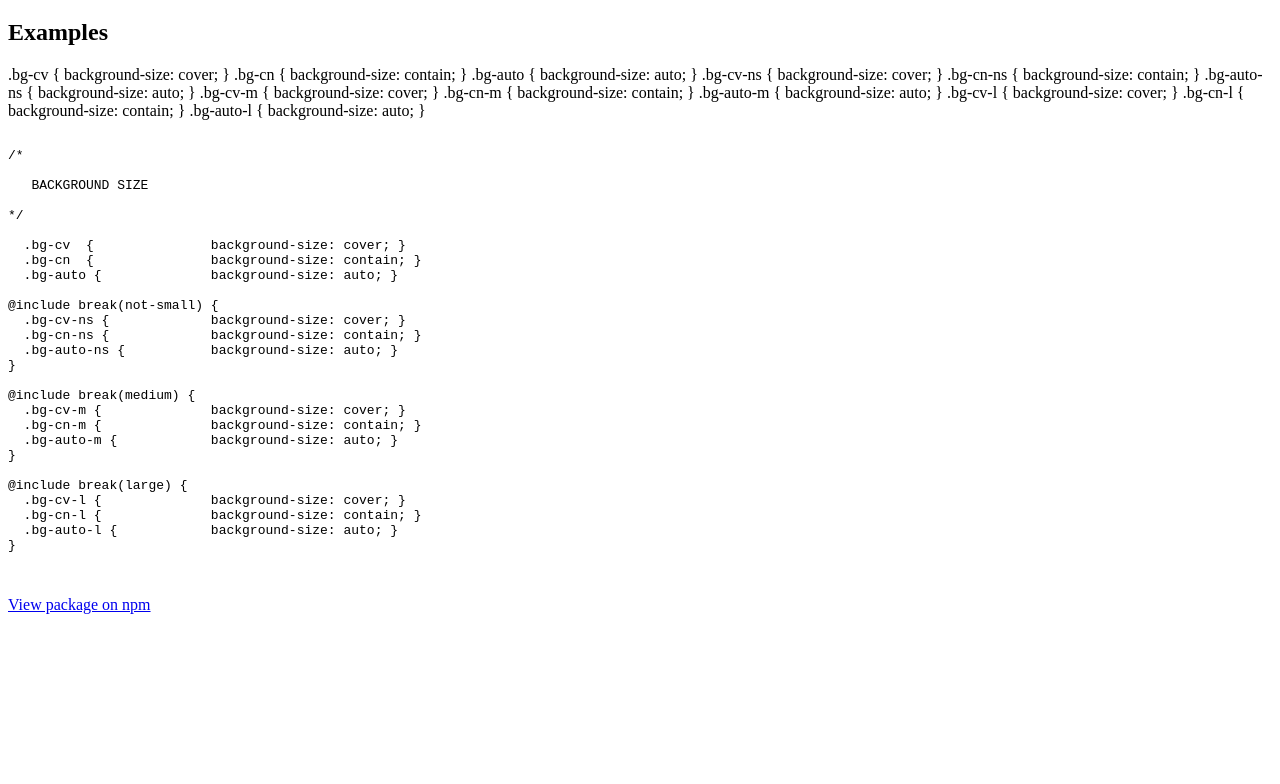
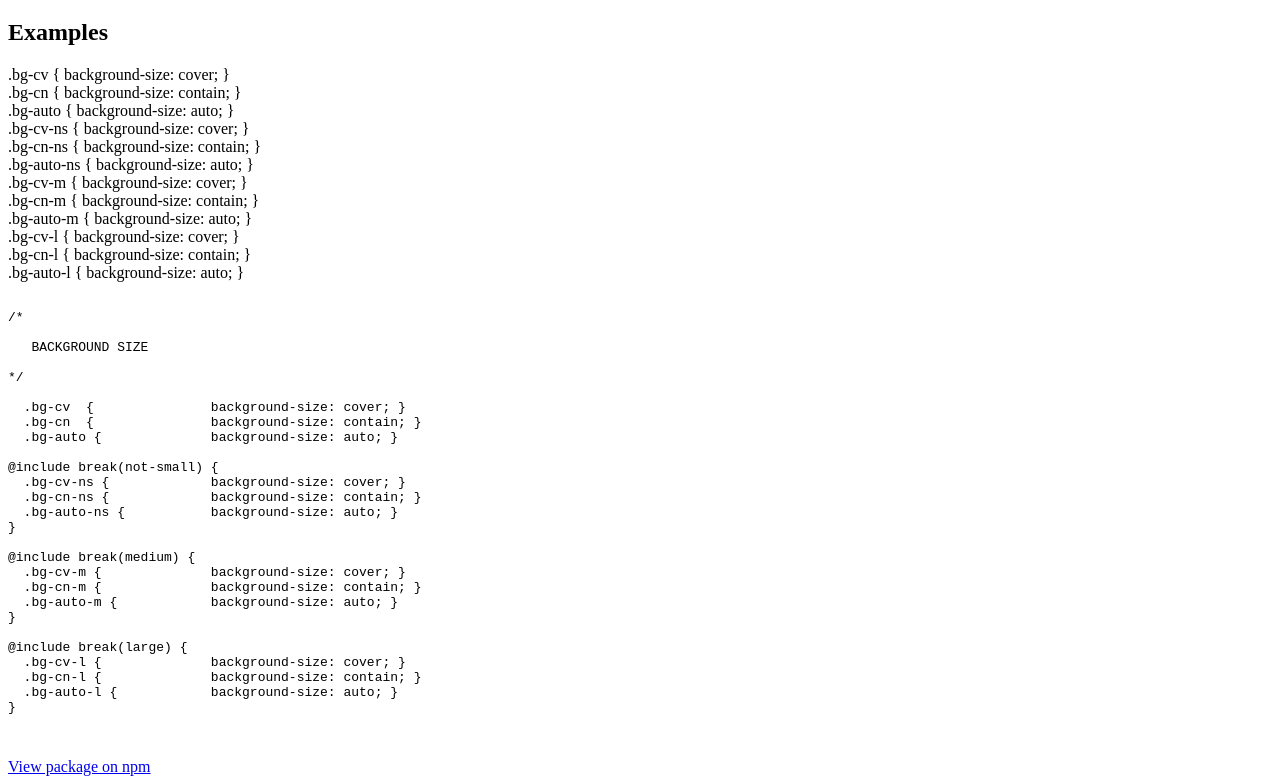
Before and after one commit to tachyons-css/tachyons-background-size, a website: page index.html in a window 1280 px wide. Shown: the part 61-845 px from the top of the page. Before the commit the page ends 800 px from the top, so only its background shows below. Drawn offline with Linux system fonts and the light colour scheme.

Commit message:
Breaking out lines of classes and attaching them to elements

```diff
--- a/index.html
+++ b/index.html
@@ -14,18 +14,18 @@
     <h1>tachyons background size</h1>
     <h2>Examples</h2>
 
-  .bg-cv  {               background-size: cover; }
-  .bg-cn  {               background-size: contain; }
-  .bg-auto {              background-size: auto; }
-  .bg-cv-ns {             background-size: cover; }
-  .bg-cn-ns {             background-size: contain; }
-  .bg-auto-ns {           background-size: auto; }
-  .bg-cv-m {              background-size: cover; }
-  .bg-cn-m {              background-size: contain; }
-  .bg-auto-m {            background-size: auto; }
-  .bg-cv-l {              background-size: cover; }
-  .bg-cn-l {              background-size: contain; }
-  .bg-auto-l {            background-size: auto; }
+    <div class="bg-cv">.bg-cv  {               background-size: cover; }</div>
+    <div class="bg-cn">.bg-cn  {               background-size: contain; }</div>
+    <div class="bg-auto">.bg-auto {              background-size: auto; }</div>
+    <div class="bg-cv-ns">.bg-cv-ns {             background-size: cover; }</div>
+    <div class="bg-cn-ns">.bg-cn-ns {             background-size: contain; }</div>
+    <div class="bg-auto-ns">.bg-auto-ns {           background-size: auto; }</div>
+    <div class="bg-cv-m">.bg-cv-m {              background-size: cover; }</div>
+    <div class="bg-cn-m">.bg-cn-m {              background-size: contain; }</div>
+    <div class="bg-auto-m">.bg-auto-m {            background-size: auto; }</div>
+    <div class="bg-cv-l">.bg-cv-l {              background-size: cover; }</div>
+    <div class="bg-cn-l">.bg-cn-l {              background-size: contain; }</div>
+    <div class="bg-auto-l">.bg-auto-l {            background-size: auto; }</div>
     <pre>
 <code>
 /*
```
